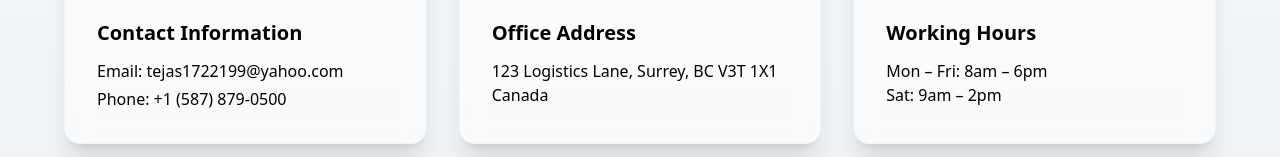
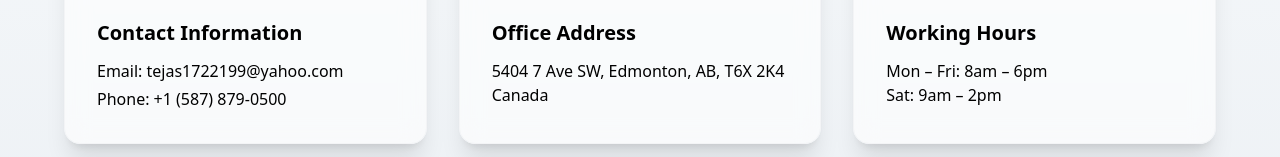
Before and after one commit to vsharika1/T-JAS-Trucking, a React (Vite) app in the folder tjas-trucking/: page / in a window 1280 px wide. Shown: the part 2610-2767 px from the top of the page. Built offline with nearby package versions, Linux system fonts and the light colour scheme.

Commit message:
updated address

```diff
--- a/tjas-trucking/src/components/Contact.jsx
+++ b/tjas-trucking/src/components/Contact.jsx
@@ -54,7 +54,7 @@ const Contact = () => {
               <MapPin size={26} />
             </div>
             <h3 className="font-heading text-xl text-black font-bold mb-3">Office Address</h3>
-            <p className="text-grayText font-body">123 Logistics Lane, Surrey, BC V3T 1X1<br />Canada</p>
+            <p className="text-grayText font-body">5404 7 Ave SW, Edmonton, AB, T6X 2K4<br />Canada</p>
           </Motion.div>
 
           {/* Card 3 */}
```
